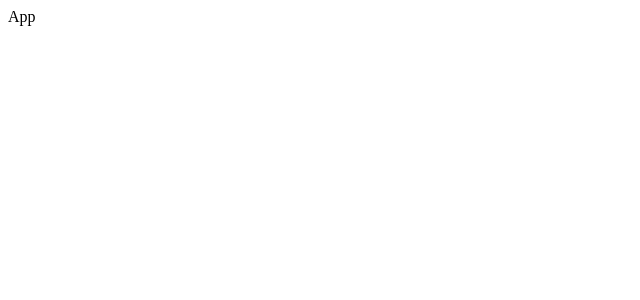
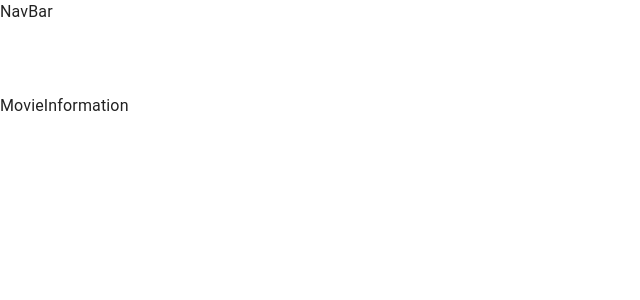
Before and after one commit to VanAug/movie_app, a React (Create React App) app: page /movie/1 in a window 1280 px wide. Shown: the top 300 px of the page, without its empty margins (0-640 px from the left). Built offline with nearby package versions, Linux system fonts and the light colour scheme.

Commit message:
File and folder structure

```diff
--- /dev/null
+++ b/src/components/Actors/Actors.jsx
@@ -0,0 +1,13 @@
+import React from 'react'
+
+const Actors = () => {
+    console.log('Actors')
+
+  return (
+    <div>
+        Actors
+    </div>
+  )
+}
+
+export default Actors
--- a/src/components/App.jsx
+++ b/src/components/App.jsx
@@ -1,12 +1,47 @@
-import React from 'react'
+import React from 'react';
+import { CssBaseline } from '@mui/material';
+import { Route, Switch } from 'react-router-dom';
+
+import useStyles from './styles';
+
+import { Actors, Movies, MovieInformation, NavBar, Profile } from './'
+
 
 const App = () => {
+  const classes = useStyles();
+
   return (
-    <div>
-        App
+    <div classname={classes.root}>
+      <CssBaseline />
+      <NavBar />
+
+      <main classname={classes.content}>
+        <div className={classes.toolbar}/>
+        <Switch>
+
+          <Route exact path='/movie/:id'>
+            <MovieInformation />
+          </Route>
+
+          <Route exact path='/actors/:id'>
+            <Actors />
+          </Route>
+
+          <Route exact path='/'>
+            <Movies />
+          </Route>
+
+          <Route exact path='/profile/:id'>
+            <Profile />
+          </Route>
+
+        </Switch>
+      </main>
     </div>
+
   )
 }
 
-export default
-App
+
+
+export default App;
--- /dev/null
+++ b/src/components/MovieInformation/MovieInformation.jsx
@@ -0,0 +1,13 @@
+import React from 'react'
+
+const MovieInformation = () => {
+    console.log('MovieInformation')
+
+  return (
+    <div>
+        MovieInformation
+    </div>
+  )
+}
+
+export default MovieInformation
--- /dev/null
+++ b/src/components/Movies/Movies.jsx
@@ -0,0 +1,13 @@
+import React from 'react'
+
+const Movies = () => {
+    console.log('Movies')
+
+  return (
+    <div>
+        Movies
+    </div>
+  )
+}
+
+export default Movies
--- /dev/null
+++ b/src/components/NavBar/NavBar.jsx
@@ -0,0 +1,13 @@
+import React from 'react'
+
+const NavBar = () => {
+    console.log('NavBar')
+
+  return (
+    <div>
+        NavBar
+    </div>
+  )
+}
+
+export default NavBar
--- /dev/null
+++ b/src/components/Profile/Profile.jsx
@@ -0,0 +1,13 @@
+import React from 'react'
+
+const Profile = () => {
+    console.log('Profile')
+
+  return (
+    <div>
+        Profile
+    </div>
+  )
+}
+
+export default Profile
--- /dev/null
+++ b/src/components/index.js
@@ -0,0 +1,5 @@
+export { default as Actors } from './Actors/Actors';
+export { default as MovieInformation } from './MovieInformation/MovieInformation';
+export { default as Movies } from './Movies/Movies';
+export { default as NavBar } from './NavBar/NavBar';
+export { default as Profile } from './Profile/Profile';
--- /dev/null
+++ b/src/components/styles.js
@@ -0,0 +1,15 @@
+import { makeStyles } from "@mui/styles";
+
+export default makeStyles(() => ({
+    root: {
+        display: 'flex',
+        height: '100%'
+    },
+    toolbar: {
+        height: '70px',
+    },
+    content: {
+        flexGrow: 1,
+        padding: '2em'
+    }
+}))
--- a/src/index.js
+++ b/src/index.js
@@ -1,11 +1,16 @@
 import React from 'react';
 // import ReactDOM from 'react-dom';
+import { createRoot } from 'react-dom/client';
+import { BrowserRouter } from 'react-router-dom';
 
 import App from './components/App';
 
-import { createRoot } from 'react-dom/client';
 
 const rootElement = document.getElementById('root');
 const root = createRoot(rootElement);
 
-root.render(<App />);
+root.render(
+    <BrowserRouter>
+    <App />
+    </BrowserRouter>
+);
```
Also changed, not shown: package.json (+11 -2 lines), 2 other files (tests, documents, lock files or other folders).
